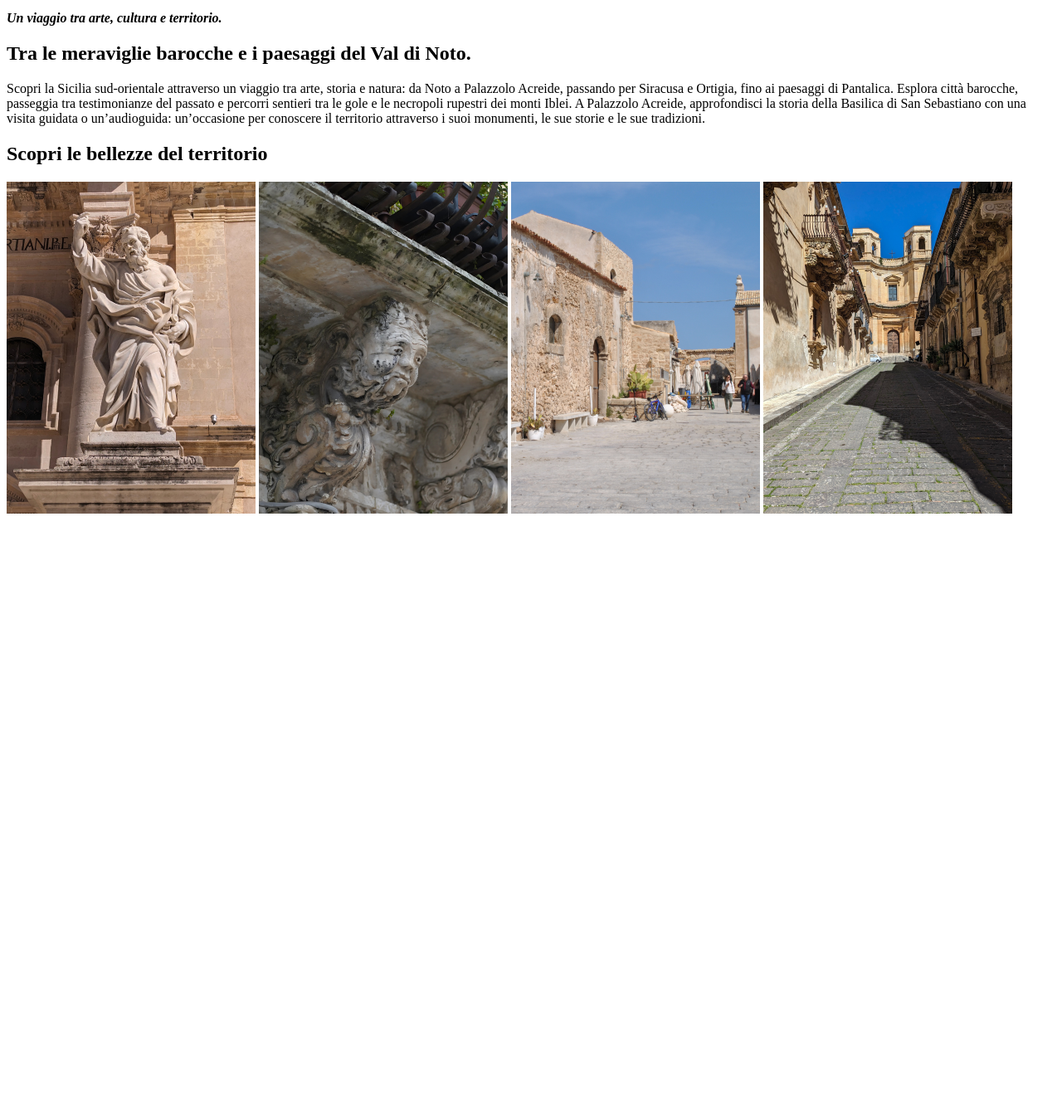
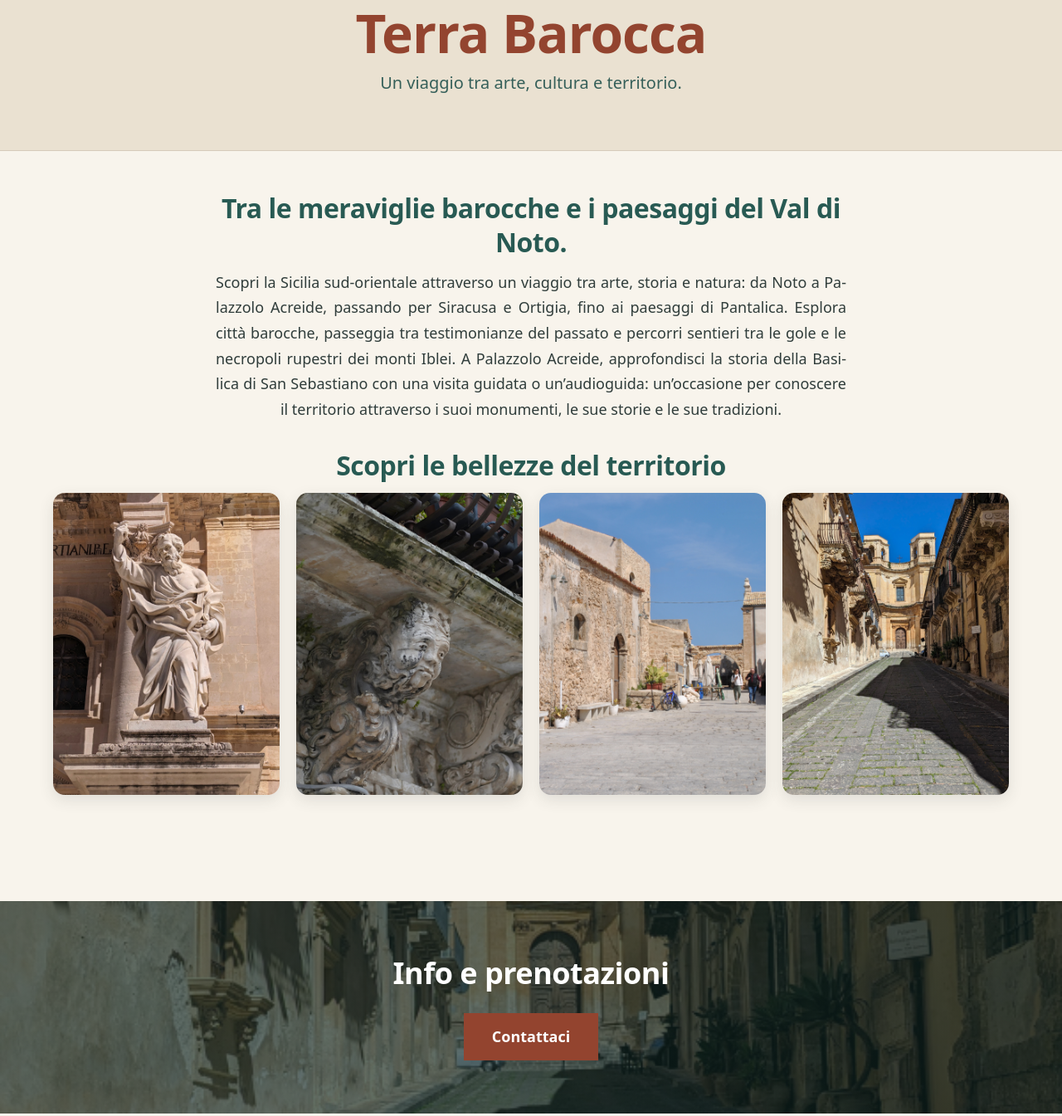
Before and after one commit to RaffaeleGallo/Pu, a plain HTML site: page index.html in a window 1280 px wide. Shown: the part 67-1412 px from the top of the page at 83% size. Before the commit the page ends 800 px from the top, so only its background shows below. Drawn offline with Linux system fonts and the light colour scheme.

Commit message:
Pagina pubblicata con aggiunta stile .css

```diff
--- a/index.html
+++ b/index.html
@@ -4,7 +4,10 @@
 <head>
     <meta charset="UTF-8">
     <meta name="viewport" content="width=device-width, initial-scale=1.0">
+    <link rel="stylesheet" href="style.css">
     <title>Terra Barocca - Turismo nella Sicilia Sudorientale</title>
+
+    <link rel="stylesheet" href="style.css">
 </head>
 
 <body>
@@ -52,6 +55,14 @@
         </section>
 
     </main>
+    <!-- Informazioni e prenotazioni -->
+    <section class="contact-box">
+        <h2>Info e prenotazioni</h2>
+
+        <button type="button" class="contact-button">
+            Contattaci
+        </button>
+    </section>
 
 </body>
 
--- /dev/null
+++ b/style.css
@@ -0,0 +1,207 @@
+/* Dimensioni comprensive di bordi e spazi interni */
+* {
+    box-sizing: border-box;
+}
+
+/* Aspetto generale */
+body {
+    margin: 0;
+    background-color: #f8f4ec;
+    color: #303d3b;
+    font-family: system-ui, -apple-system, BlinkMacSystemFont,
+        "Segoe UI", sans-serif;
+    font-size: 18px;
+    line-height: 1.7;
+    overflow-wrap: break-word;
+}
+
+/* Intestazione */
+header {
+    padding: 64px 24px;
+    background-color: #eae1d1;
+    border-top: 6px solid #a34f35;
+    border-bottom: 1px solid #d6cbbb;
+    text-align: center;
+}
+
+/* Titolo principale */
+h1 {
+    margin: 0 0 6px;
+    color: #93442f;
+    font-size: clamp(32px, 7vw, 64px);
+    font-weight: 750;
+    line-height: 1.15;
+    letter-spacing: -1px;
+    text-align: center;
+}
+
+/* Sottotitolo */
+header p {
+    max-width: 760px;
+    margin: 0 auto;
+    color: #355f59;
+    font-size: 20px;
+    text-align: center;
+}
+
+header strong {
+    font-weight: 500;
+}
+
+header em {
+    font-style: normal;
+}
+
+/* Contenitore adattabile alla larghezza dello schermo */
+main {
+    width: 100%;
+    max-width: 1200px;
+    margin: 0 auto;
+    padding: 48px 24px;
+}
+
+/* Spazio tra le sezioni */
+section {
+    margin-bottom: 32px;
+}
+
+/* Titoli delle sezioni */
+h2 {
+    max-width: 800px;
+    margin: 0 auto 12px;
+    color: #285a53;
+    font-size: clamp(24px, 4vw, 32px);
+    font-weight: 650;
+    line-height: 1.3;
+    letter-spacing: -0.5px;
+    text-align: center;
+}
+
+/* Blocco centrato e testo giustificato */
+main p {
+    width: 100%;
+    max-width: 760px;
+    margin: 0 auto;
+    text-align: justify;
+    text-align-last: center;
+    hyphens: auto;
+}
+
+/* Galleria su computer: quattro colonne */
+.gallery {
+    display: grid;
+    grid-template-columns: repeat(4, minmax(0, 1fr));
+    gap: 20px;
+}
+
+/* Immagini verticali su tutti gli schermi */
+.gallery img {
+    display: block;
+    width: 100%;
+    max-width: 100%;
+    height: auto;
+    aspect-ratio: 3 / 4;
+    object-fit: cover;
+    border-radius: 14px;
+    box-shadow: 0 6px 18px rgb(48 61 59 / 12%);
+}
+
+/* Box di contatto con angoli retti */
+.contact-box {
+    margin-top: 48px;
+    padding: 64px 24px;
+    border-radius: 0;
+    background-color: #285a53;
+    text-align: center;
+
+    background-image:
+        linear-gradient(rgb(15 35 32 / 65%),
+            rgb(15 35 32 / 65%)),
+        url("Immagini/noto_1.webp");
+
+    background-size: cover;
+    background-position: center;
+}
+
+/* Titolo del box */
+.contact-box h2 {
+    margin: 0 auto 24px;
+    color: #ffffff;
+    font-size: clamp(26px, 4vw, 36px);
+}
+
+/* Pulsante con angoli retti */
+.contact-button {
+    display: inline-block;
+    max-width: 100%;
+    padding: 14px 32px;
+    border: 2px solid transparent;
+    border-radius: 0;
+    background-color: #93442f;
+    color: #ffffff;
+    font-family: inherit;
+    font-size: 18px;
+    font-weight: 600;
+    line-height: 1.4;
+    text-align: center;
+    text-decoration: none;
+    white-space: normal;
+    cursor: pointer;
+    transition: background-color 0.2s;
+}
+
+/* Passaggio del puntatore */
+.contact-button:hover {
+    background-color: #763623;
+}
+
+/* Selezione tramite tastiera */
+.contact-button:focus-visible {
+    outline: 3px solid #ffffff;
+    outline-offset: 4px;
+}
+
+/* Tablet e finestre intermedie */
+@media (max-width: 1000px) {
+    .gallery {
+        grid-template-columns: repeat(2, minmax(0, 1fr));
+    }
+}
+
+/* Smartphone */
+@media (max-width: 600px) {
+    body {
+        font-size: 17px;
+        line-height: 1.65;
+    }
+
+    header {
+        padding: 40px 20px;
+    }
+
+    header p {
+        font-size: 18px;
+    }
+
+    main {
+        padding: 32px 20px;
+    }
+
+    section {
+        margin-bottom: 28px;
+    }
+
+    .gallery {
+        grid-template-columns: minmax(0, 1fr);
+        gap: 20px;
+    }
+
+    .contact-box {
+        margin-top: 32px;
+        padding: 40px 20px;
+    }
+
+    .contact-button {
+        padding: 14px 24px;
+    }
+}
```
Also changed, not shown: 1 other file.
